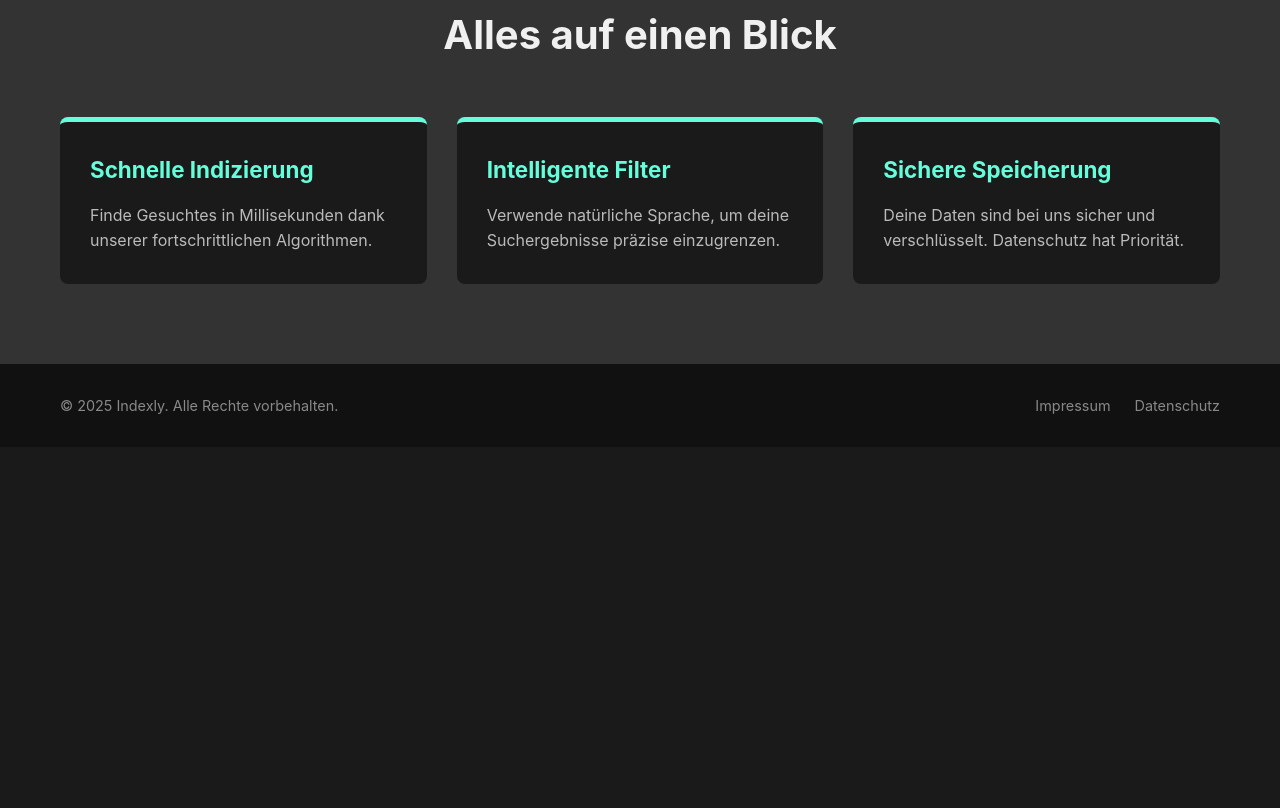
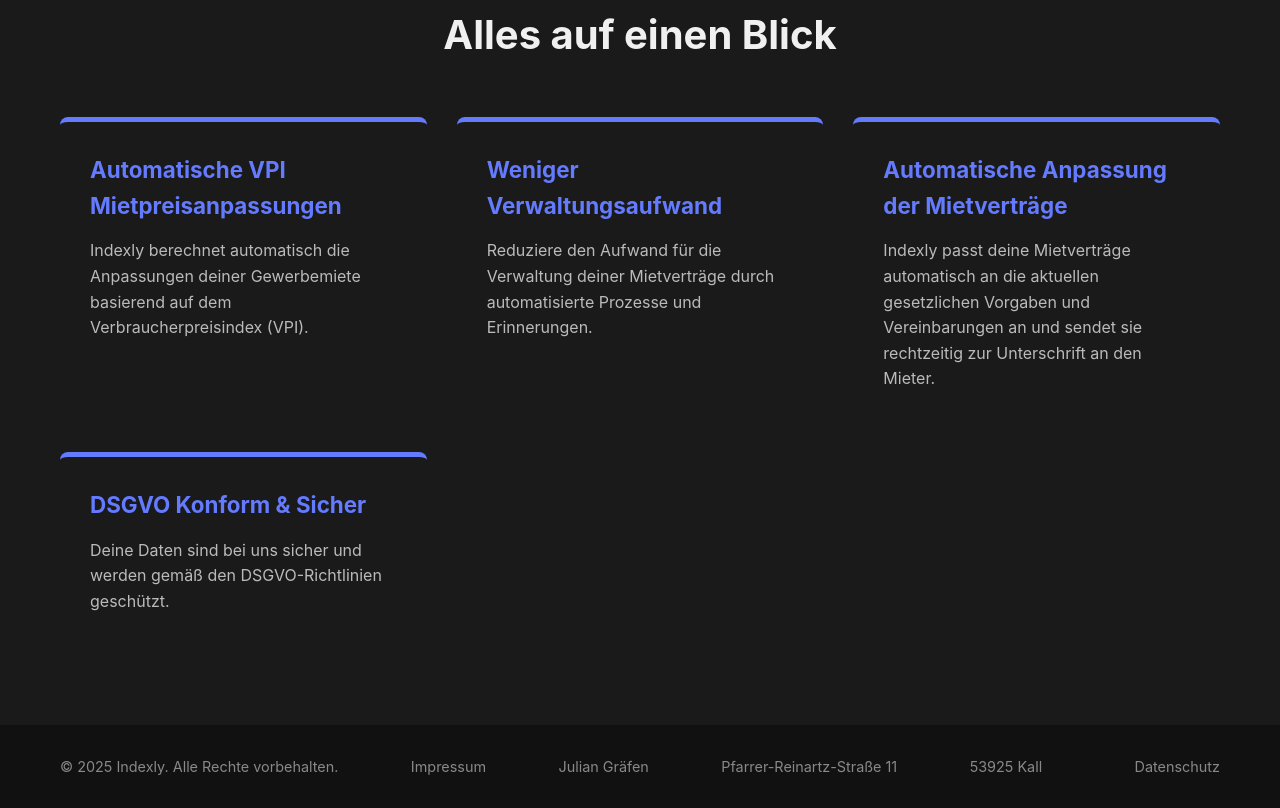
Before and after one commit to JulianGrafen/indexly, a plain HTML site: page index.html in a window 1280 px wide. Shown: the part 749-1557 px from the top of the page. Before the commit the page ends 1196 px from the top, so only its background shows below. Drawn offline with Linux system fonts and the light colour scheme.

Commit message:
Texte angepasst

```diff
--- a/index.html
+++ b/index.html
@@ -3,7 +3,7 @@
 <head>
     <meta charset="UTF-8">
     <meta name="viewport" content="width=device-width, initial-scale=1.0">
-    <title>Indexly - Dein moderner Indexierungs-Service</title>
+    <title>Nie wieder Mietpreiserhöhungen verpassen</title>
     <link rel="stylesheet" href="style.css">
 </head>
 <body>
@@ -22,8 +22,8 @@
 
     <section class="hero">
         <div class="container">
-            <h1>Die effizienteste Art, deine Daten zu ordnen.</h1>
-            <p class="subtitle">Indexly revolutioniert die Art und Weise, wie du auf deine wichtigsten Informationen zugreifst und sie verwaltest.</p>
+            <h1>Nie wieder Mietpreiserhöhungen verpassen</h1>
+            <p class="subtitle">Indexly revolutioniert die Art und Weise, wie du auf deine Gewerbemietverträge zugreifst und sie verwaltest.</p>
             <a href="#" class="btn btn-primary btn-large">Kostenlos testen</a>
             <p class="small-text">Keine Kreditkarte erforderlich. 14 Tage kostenfrei.</p>
         </div>
@@ -34,16 +34,22 @@
             <h2>Alles auf einen Blick</h2>
             <div class="feature-grid">
                 <div class="feature-card">
-                    <h3>Schnelle Indizierung</h3>
-                    <p>Finde Gesuchtes in Millisekunden dank unserer fortschrittlichen Algorithmen.</p>
+                    <h3>Automatische VPI Mietpreisanpassungen
+                    </h3>
+                    <p>Indexly berechnet automatisch die Anpassungen deiner Gewerbemiete basierend auf dem Verbraucherpreisindex (VPI).</p>
                 </div>
                 <div class="feature-card">
-                    <h3>Intelligente Filter</h3>
-                    <p>Verwende natürliche Sprache, um deine Suchergebnisse präzise einzugrenzen.</p>
+                    <h3>Weniger Verwaltungsaufwand</h3>
+                    <p>Reduziere den Aufwand für die Verwaltung deiner Mietverträge durch automatisierte Prozesse und Erinnerungen.</p>
                 </div>
                 <div class="feature-card">
-                    <h3>Sichere Speicherung</h3>
-                    <p>Deine Daten sind bei uns sicher und verschlüsselt. Datenschutz hat Priorität.</p>
+                    <h3>Automatische Anpassung der Mietverträge</h3>
+                    <p>Indexly passt deine Mietverträge automatisch an die aktuellen gesetzlichen Vorgaben und Vereinbarungen an und sendet sie rechtzeitig zur Unterschrift an den Mieter.</p>
+                </div>
+                <div class="feature-card">
+                    <h3>DSGVO Konform & Sicher</h3>
+                    </h3>
+                    <p>Deine Daten sind bei uns sicher und werden gemäß den DSGVO-Richtlinien geschützt.</p>
                 </div>
             </div>
         </div>
@@ -52,8 +58,11 @@
     <footer class="footer">
         <div class="container">
             <p>&copy; 2025 Indexly. Alle Rechte vorbehalten.</p>
+            <p>Impressum</p>
+            <p>Julian Gräfen</p>
+            <p>Pfarrer-Reinartz-Straße 11</p>
+            <p>53925 Kall</p>
             <div class="footer-links">
-                <a href="#">Impressum</a>
                 <a href="#">Datenschutz</a>
             </div>
         </div>
--- a/style.css
+++ b/style.css
@@ -2,8 +2,8 @@
 :root {
     --background-color: #1a1a1a; /* Dunkelgrauer Hintergrund */
     --text-color: #f0f0f0; /* Helle Textfarbe */
-    --accent-color: #64ffda; /* Helles Türkis/Grün als Akzent */
-    --secondary-color: #333333; /* Dunkleres Grau für Elemente */
+    --accent-color: #647bff; /* Helles Türkis/Grün als Akzent */
+    --secondary-color: #00000000; /* Dunkleres Grau für Elemente */
     --font-family: -apple-system, BlinkMacSystemFont, "Segoe UI", Roboto, Oxygen, Ubuntu, Cantarell, "Open Sans", "Helvetica Neue", sans-serif;
 }
 
```
